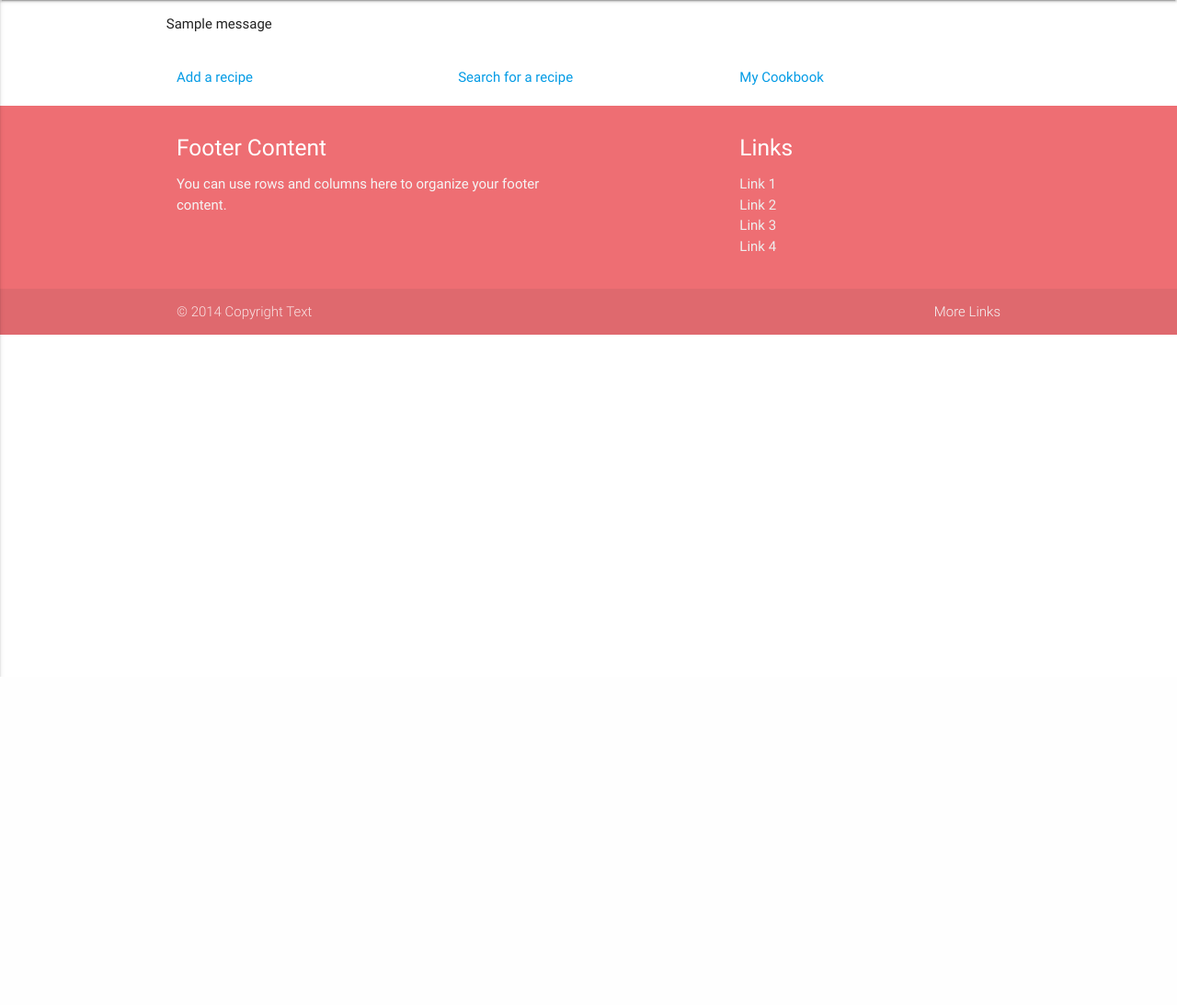
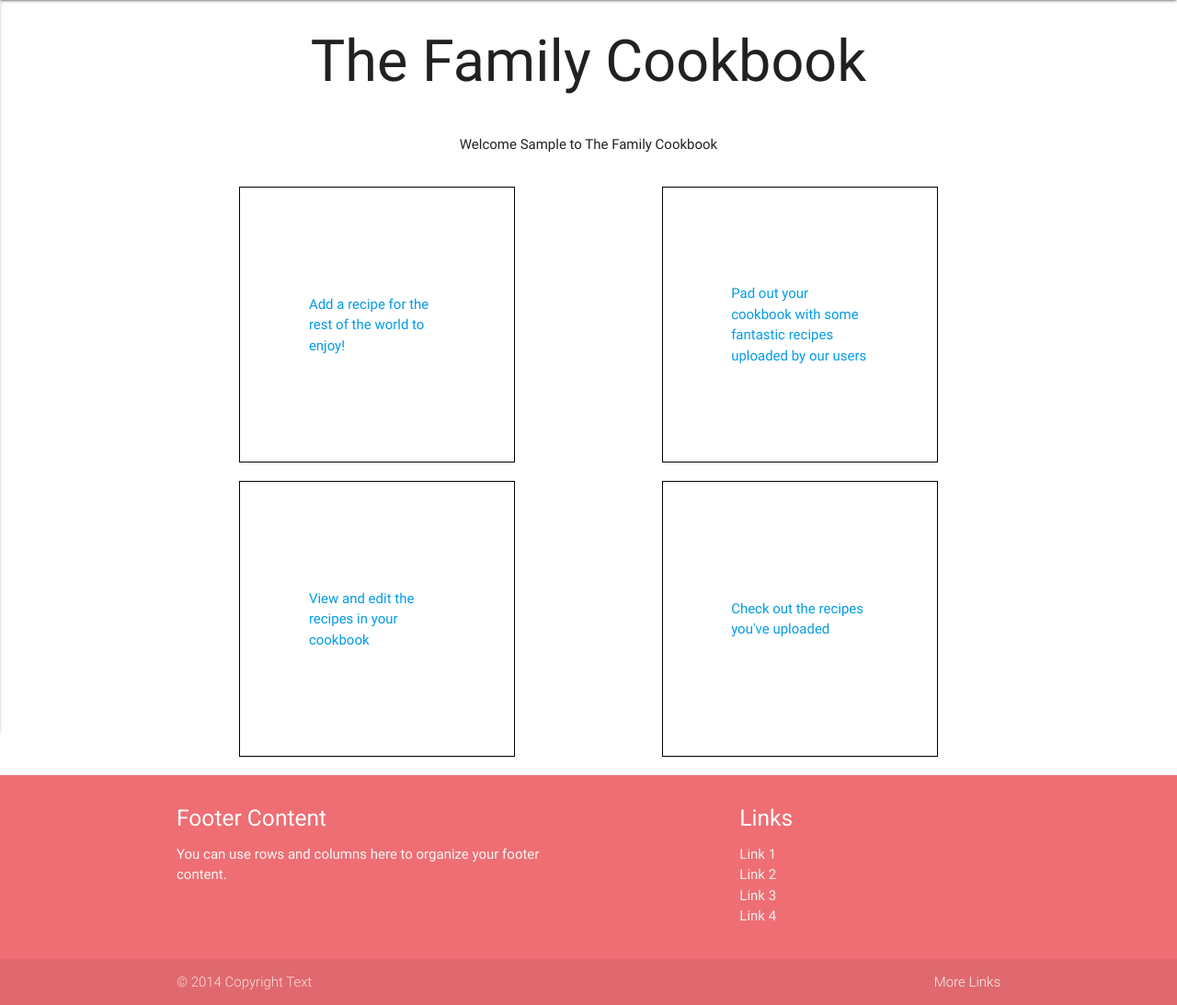
Before and after one commit to Baldpet/Family-cookbook, a Flask app: a page that uses templates/base.html in a window 1280 px wide. Shown: the part 64-1157 px from the top of the page at 92% size. Before the commit the page ends 800 px from the top, so only its background shows below. Run offline with Flask 2, Linux system fonts and the light colour scheme; a user stored in the database is signed in; one stand-in notice (Sample message) is shown; a database or web service that is not in the repository returns one stand-in record (values such as "Sample title"); some libraries are stand-ins or nearby versions.

Commit message:
styled the homelogin page to allow the buttons easier to see

```diff
--- a/static/css/style.css
+++ b/static/css/style.css
@@ -23,6 +23,24 @@
 .sign-in-form-inner{
     background-color: inherit;
     padding: 0.5rem;
+}
+
+/* Login Home */
+
+.home-box{
+    width: 300px;
+    height: 300px;
+    border: 1px solid black;
+    margin: auto;
+}
+
+.home-link{
+
+}
+
+.home-box-center{
+    margin: auto;
+    max-width: 50%;
 }
 
 /* Recipe form */
--- a/templates/base.html
+++ b/templates/base.html
@@ -6,7 +6,7 @@
     <title>The Family Cookbook</title>
     <link href="https://fonts.googleapis.com/icon?family=Material+Icons" rel="stylesheet">
     <link rel="stylesheet" href="https://cdnjs.cloudflare.com/ajax/libs/materialize/0.100.2/css/materialize.min.css">
-    <link rel="stylesheet" href="static/css/style.css">
+    <link rel="stylesheet" href="{% block css %}{% endblock %}static/css/style.css">
 </head>
 <body>
 	<nav>
--- a/templates/homelogin.html
+++ b/templates/homelogin.html
@@ -1,28 +1,53 @@
 {% extends "base.html" %}
+
+{% block css %}../{% endblock %}
+
 {% block content %}
 <div class="container">
 	<div class="row">
-        {% with messages = get_flashed_messages() %}
-        {% if messages %}
-        <ul class=flashes>
-            {% for message in messages %}
-            <li>{{ message }}</li>
-            {% endfor %}
-        </ul>
-        {% endif %}
-        {% endwith %}
+		<div class="col s12 center-align">
+			<h1>The Family Cookbook</h1>
+		</div>
+	</div>
+	<div class="row center-align">
+		<p>Welcome {{current_user.username.capitalize()}} to The Family Cookbook</p>
 	</div>
 	<div class="row">
-        <div class="col s4">
-            <a href="{{url_for('add_recipe')}}">Add a recipe</a>
+		<div class="col s6">
+            <a class="home-link" href="{{url_for('add_recipe')}}">
+                <div class="home-box valign-wrapper">
+                    <p class="home-box-center">Add a recipe for the rest of the world to enjoy!</p>
                 </div>
-        <div class="col s4">
-            <a href="{{url_for('search_recipes')}}">Search for a recipe</a>
+            </a>
 		</div>
-        <div class="col s4">
-            <a href="{{url_for('my_cookbook', username=current_user.username)}}">My Cookbook</a>
+		<div class="col s6">
+            <a class="home-link" href="{{url_for('search_recipes')}}">
+                <div class="home-box valign-wrapper">
+                    <p class="home-box-center">Pad out your cookbook with some fantastic recipes uploaded by our users</p>
+                </div>
+            </a>
+		</div>
+	</div>
+	<div class="row">
+		<div class="col s6">
+            <a class="home-link" href="{{url_for('my_cookbook', username=current_user.username)}}">
+                <div class="home-box valign-wrapper">
+                    <p class="home-box-center">View and edit the recipes in your cookbook</p>
+                </div>
+            </a>
+		</div>
+		<div class="col s6">
+            <a class="home-link" href="#">
+                <div class="home-box valign-wrapper">
+                   <p class="home-box-center">Check out the recipes you've uploaded</p>
+                </div>
+            </a>
 		</div>
 	</div>
 </div>
 
 {% endblock %}
+
+{% block js %}
+
+{% endblock %}
```
Lines whose indentation alone changed are shown as unchanged.
